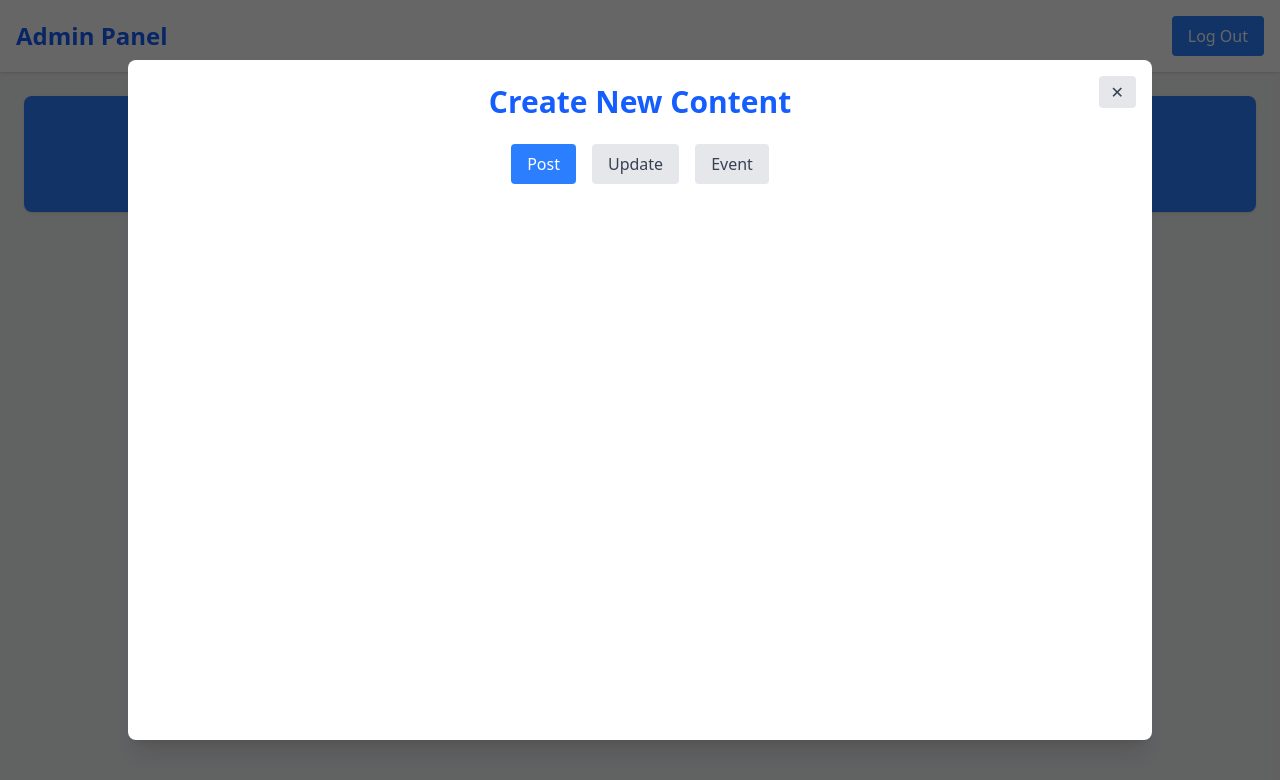
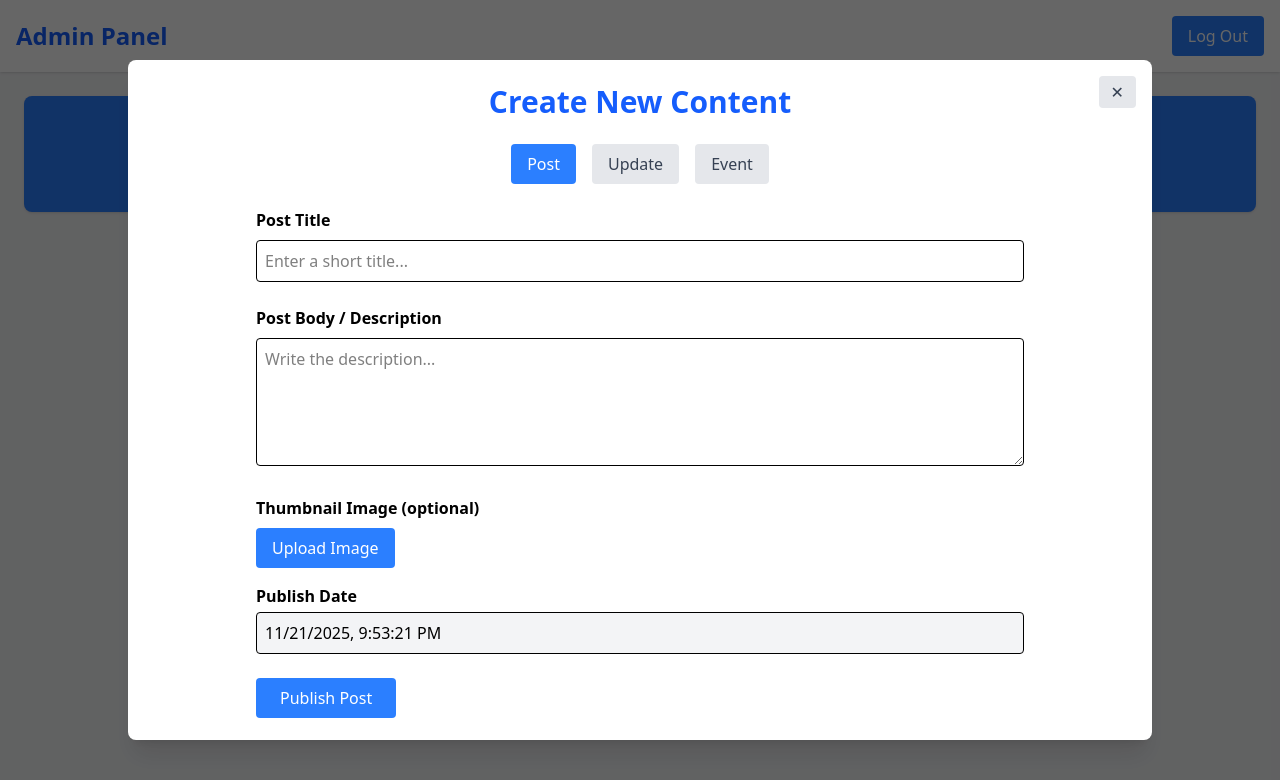
Before and after one commit to brandonTropicode/roblox_game_promoter_website, a React app in the folder frontend/: page /admin-home in a window 1280 px wide. Both pictures are taken after a click on the button "+ Create New Post". Shown: the top 780 px of the page. Built offline with nearby package versions, Linux system fonts and the light colour scheme; the HTML template or start-up script is replaced by a standard one.

Commit message:
jan15 commit

```diff
--- a/frontend/src/pages/NewPostPopup.jsx
+++ b/frontend/src/pages/NewPostPopup.jsx
@@ -1,4 +1,5 @@
 import { useState } from "react"
+import PostForm from "./PostForm"
 
 export default function NewPostPopup({ onClose }){
     const [selectedType,setSelectedType]=useState("post")
@@ -55,6 +56,9 @@ export default function NewPostPopup({ onClose }){
             Event
           </button>
         </div>
+        <div className="mt-4">
+          {selectedType === 'post' && <PostForm />}
+        </div>
       </div>
     </div>
     )
--- /dev/null
+++ b/frontend/src/pages/PostForm.jsx
@@ -0,0 +1,82 @@
+import { useState } from "react"
+
+export default function PostForm(){
+    const[title,setTitle] = useState('')
+    const[body,setBody] = useState('')
+    const[img,setImg] = useState(null)
+    const publishDate = new Date().toLocaleString()
+    const handleImgChange = (e) => {
+        if(e.target.files && e.target.files[0]){
+            setImg(URL.createObjectURL(e.target.files[0]))
+        }
+    }
+    return(
+        <div className="max-w-3xl mx-auto">
+
+        {/* Title */}
+        <label className="block mb-2 font-semibold">Post Title</label>
+        <input
+        type="text"
+        value={title}
+        onChange={(e) => setTitle(e.target.value)}
+        placeholder="Enter a short title..."
+        className="w-full p-2 border rounded mb-6"
+        />
+
+        {/* Description */}
+        <label className="block mb-2 font-semibold">Post Body / Description</label>
+        <textarea
+        value={body}
+        onChange={(e) => setBody(e.target.value)}
+        placeholder="Write the description..."
+        className="w-full p-2 border rounded h-32 mb-6"
+        />
+
+        {/* Image Upload */}
+        <label className="block mb-2 font-semibold">Thumbnail Image (optional)</label>
+
+        <label
+            htmlFor="post-image-upload"
+            className="inline-block bg-blue-500 text-white px-4 py-2 rounded cursor-pointer hover:bg-blue-600 transition mb-4"
+            >
+            Upload Image
+        </label>
+
+        <input
+            id="post-image-upload"
+            type="file"
+            accept="image/*"
+            onChange={handleImgChange}
+            className="hidden"
+        />
+
+        {/* Image Preview */}
+        {img && (
+        <div className="mb-6">
+            <p className="font-semibold mb-2">Thumbnail Preview:</p>
+            <img
+            src={img}
+            alt="Preview"
+            className="w-48 h-48 object-cover rounded border"
+            />
+        </div>
+        )}
+
+        {/* Publish Date */}
+        <div className="mb-6">
+        <label className="block font-semibold mb-1">Publish Date</label>
+        <input
+            type="text"
+            readOnly
+            value={publishDate}
+            className="w-full p-2 border rounded bg-gray-100"
+        />
+        </div>
+
+        {/* Submit Button */}
+        <button className="bg-blue-500 text-white px-6 py-2 rounded hover:bg-blue-600 transition">
+        Publish Post
+        </button>
+    </div>
+    )
+}
```
